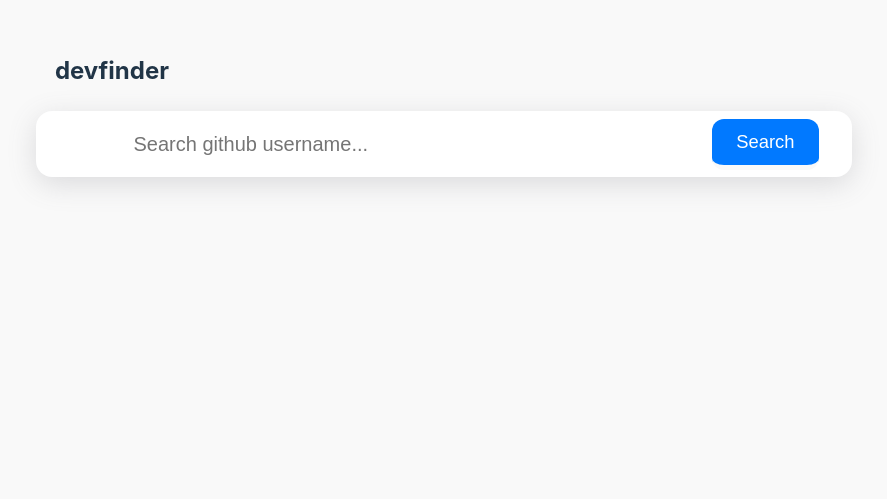
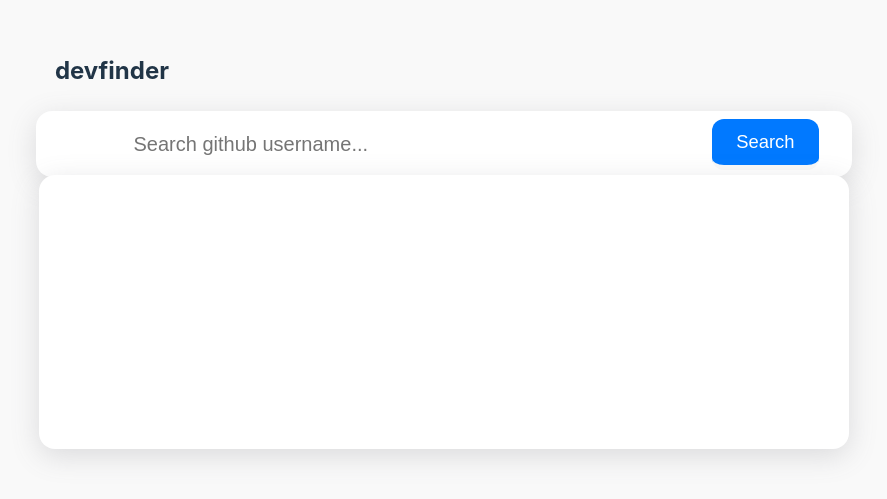
Before and after one commit to ehdlg/devfinder, a React (Vite) app: page / in a window 1280 px wide. Shown: the part 169-668 px from the top of the page, without its empty margins (196-1083 px from the left). Built offline with nearby package versions, Linux system fonts and the light colour scheme; no server answers; some icons are missing.

Commit message:
fix: add a  empty section element if the userInfo is not loaded

```diff
--- a/src/components/UserInfo.tsx
+++ b/src/components/UserInfo.tsx
@@ -14,7 +14,7 @@ function UserInfo({ user }: { user: string }) {
     }
   }, [error, loading]);
 
-  if (userInfo == null) return;
+  if (userInfo == null) return <section className='user-info user-info__not-loaded'></section>;
   return (
     <section className={`user-info ${loading ? 'user-info__not-loaded' : 'user-info__loaded'}`}>
       <div className='user-info__avatar'>
@@ -52,7 +52,6 @@ function UserInfo({ user }: { user: string }) {
 
         <div className='user-info__data--last-row'>
           {Object.keys(USER_FOOTER_INFO).map((key) => {
-            // Use type assertion to inform TypeScript that 'key' is a valid property of 'userInfo'
             const isAvailable =
               null !== userInfo[key as keyof IUserInfo] &&
               userInfo[key as keyof IUserInfo].toString().length > 0;
```
